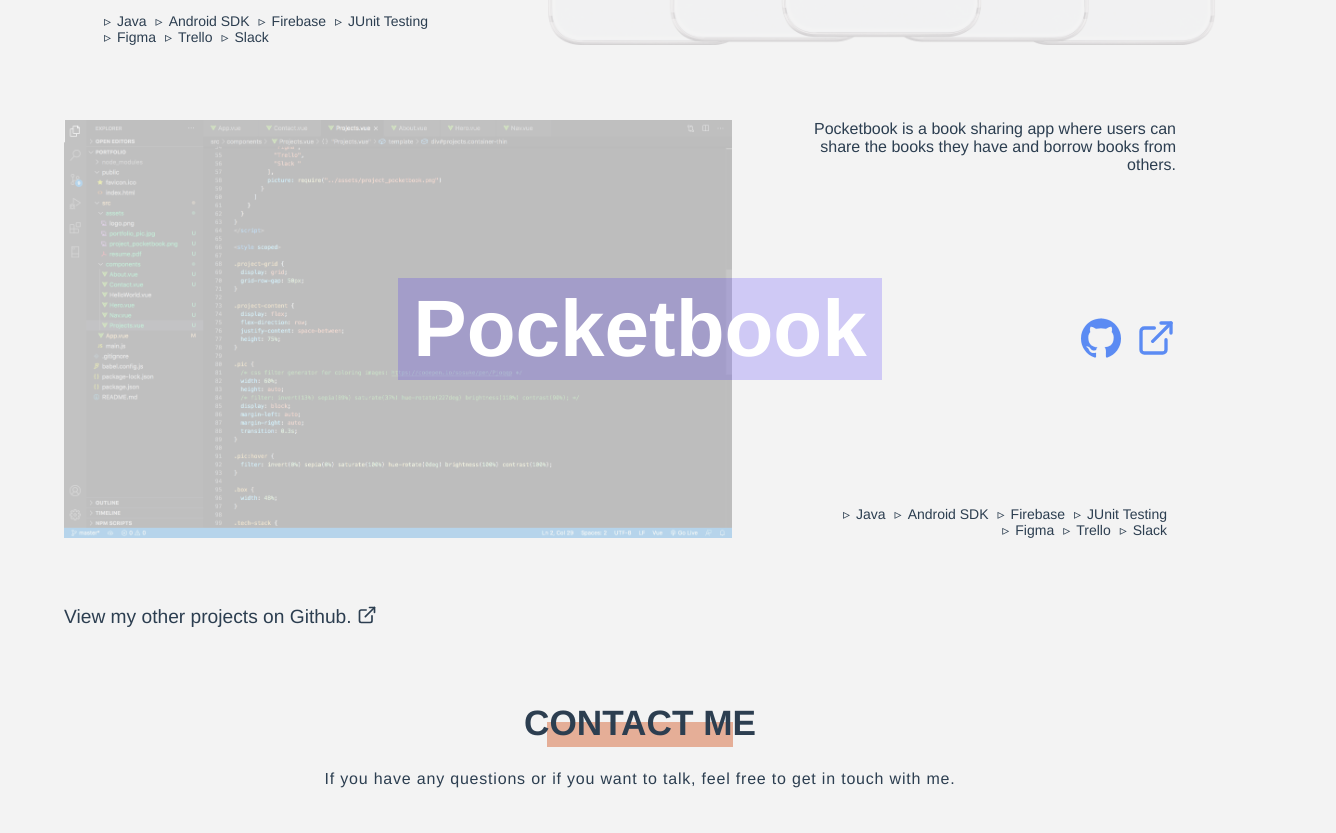
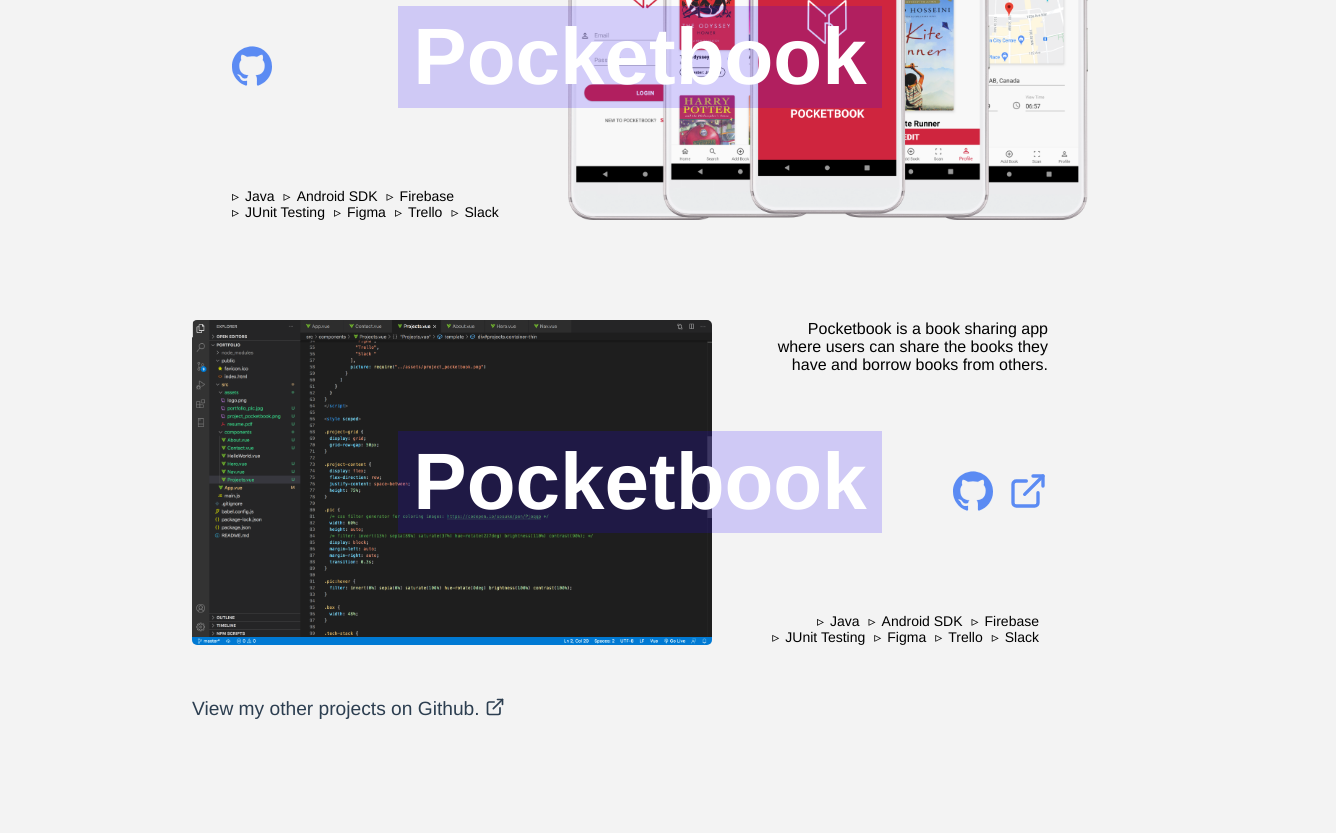
Before and after one commit to aakindel/portfolio, a Vue app: page /#/ in a window 1280 px wide. Before the commit this address led to /#/about. Shown: the part 1960-2793 px from the top of the page, 1336 px wide, since content can reach past the window. Built offline with nearby package versions, Linux system fonts and the light colour scheme.

Commit message:
update containerization

```diff
--- a/src/assets/_global.scss
+++ b/src/assets/_global.scss
@@ -13,8 +13,10 @@
 
 :root {
   --text-color: #2c3e50;
+  --sharp-text-color: #000000;
   --active-text-color: #f1f0f0;
   --bg-color: #f3f3f3;
+  --bg-color-faded: #f3f3f3d2;
   --accent-color: #e06d2a;
   --light-accent-color: #d3511a6c;
   // --light-accent-color: #eeb99b;
@@ -23,7 +25,9 @@
 
 :root.dark-mode {
   --text-color: #d9dee2;
+  --sharp-text-color: var(--text-color);
   --bg-color: #212121;
+  --bg-color-faded: #212121d2;
   --accent-color: #c45e24;
 }
 
@@ -37,29 +41,22 @@
 .container {
   width: 90%;
   margin: 0 auto;
+  max-width: 1000px;
 }
 
-// .container-thin {
-//   width: 70%;
-//   margin: 0 auto;
-// }
-
-// @media (min-width: 1080px) {
-//   .container {
-//     width: 70%;
-//   }
-//   .container-thin {
-//     width: 70%;
-//   }
-// }
+.container-thin {
+  width: 70%;
+  margin: 0 auto;
+}
 
 .sh_container {
   margin-top: 75px;
-  margin-bottom: 25px;
+  margin-bottom: 40px;
 }
 
 .section-heading {
   font-size: 2.2rem;
+  letter-spacing: 1px;
   position: relative;
   text-transform: uppercase;
   color: var(--text-color);
@@ -78,6 +75,22 @@
   width: 90%;
   top: 50%;
   z-index: -1;
+}
+
+@media (min-width: 1080px) {
+  .container {
+    width: 70%;
+  }
+  .container-thin {
+    width: 70%;
+  }
+  .sh_container {
+    margin-top: 175px;
+    margin-bottom: 75px;
+  }
+  .section-heading {
+    font-size: 2.7rem;
+  }
 }
 
 .sh_left {
--- a/src/components/About.vue
+++ b/src/components/About.vue
@@ -95,6 +95,12 @@
     margin: 0 auto;
   }
 
+@media (min-width: 1080px) {
+  .sh_container {
+    margin-top: 125px;
+  }
+}
+
   .img-box {
     position: relative;
     margin: auto 0;
--- a/src/components/Contact.vue
+++ b/src/components/Contact.vue
@@ -21,13 +21,15 @@
 
 p {
   text-align: center;
-  width: 70%;
+  width: 75%;
   font-size: 1rem;
   font-weight: 400;
   line-height: 1.4rem;
   letter-spacing: 0.05rem;
 }
 
-
+.sh_container {
+  margin-bottom: 35px;
+}
 
 </style>
--- a/src/components/Hero.vue
+++ b/src/components/Hero.vue
@@ -43,4 +43,16 @@
   margin-right: 20px;
 }
 
+@media (min-width: 1072px) {
+  .heading {
+    font-size: clamp(2.0rem, 5.3vw, 4rem);
+  }
+}
+
+@media (min-width: 1380px) {
+  .heading {
+    font-size: clamp(2.0rem, 5.8vw, 4rem);
+  }
+}
+
 </style>
--- a/src/components/Projects.vue
+++ b/src/components/Projects.vue
@@ -8,7 +8,7 @@
           <span class="project-span"><h2 class="project-name">{{project.name}}</h2></span>
         </div>
         <div class="box word-box">
-          <span class="mobile-project-name">{{project.name}}</span>
+          <span class="mobile-project-name" :style="!(index % 2) ? {'text-align': 'left'} : {'text-align': 'right'}">{{project.name}}</span>
           <p class="wbp" :style="!(index % 2) ? {'text-align': 'left'} : {'text-align': 'right'}">{{project.description}}</p>
           <p class="external-links"
                    :style="!(index % 2) ? {'justify-content': 'flex-start'} : {'justify-content': 'flex-end'}"
@@ -31,11 +31,11 @@
         </div>
       </div>
     </div>
-    <a class="view-other" href="https://github.com/aakindel?tab=repositories" target="_blank">
-      <p>View my other projects on Github. <external class="svg-icon-stroke down-icon"></external></p>
-    </a>
+    <span class="view-other">
+    <a href="https://github.com/aakindel?tab=repositories" target="_blank">
+      <span>View my other projects on Github. <external class="svg-icon-stroke down-icon"></external></span>
+    </a></span>
   </div>
-  <div class="spacer"></div>
 </template>
 
 <script>
@@ -95,7 +95,7 @@
 
 .project-grid {
   display: grid;
-  grid-row-gap: 35px;
+  grid-row-gap: 65px;
   // grid-template-rows: 100px 1fr 100px;
   // grid-template-columns: 150px 1fr 150px;
 }
@@ -128,7 +128,30 @@
   max-width: 100%;
   display: block;
   transition: 0.3s;
-  opacity: 0.25;
+  border-radius: 5px;
+  filter: grayscale(40%) blur(0.6px);
+  // opacity: 0.25;
+  z-index: -2;
+}
+
+.img-box {
+  position: relative;
+}
+
+.img-box::before {
+  content: '';
+  display: block;
+  border-radius: 4px;
+  position: absolute;
+  height: 100%;
+  width: 100%;
+  background: var(--bg-color-faded);
+  z-index: 1;
+}
+
+.project-content:hover {
+  filter: grayscale(0%) blur(0px);
+  // opacity: 0.25;
   z-index: -2;
 }
 
@@ -138,6 +161,7 @@
   flex-direction: column;
   justify-content: space-between;
   gap: space-between;
+  color: var(--sharp-text-color);
   // margin-top: 15px;
   padding: 0 40px;
   z-index: 2;
@@ -159,7 +183,10 @@
 
 .view-other {
   display: block;
-  margin-top: 65px;
+  margin-top: 50px;
+}
+
+.view-other a {
   font-size: 1.2rem;
   text-decoration: none;
   color: var(--text-color);
@@ -176,7 +203,7 @@
   color: var(--primary-color);
 }
 
-.icon:hover, .view-other:hover {
+.icon:hover, .view-other a:hover {
   color: var(--accent-color);
 }
 
@@ -184,6 +211,7 @@
   list-style-type: none;
   display: flex;
   flex-wrap: wrap;
+  // background: #7bcbfaa2;
   // margin-top: auto;
   font-size: 14px;
 }
@@ -207,7 +235,7 @@
 
   .project-grid {
     display: grid;
-    grid-row-gap: 75px;
+    grid-row-gap: 100px;
   }
 
   .project-content {
@@ -252,7 +280,13 @@
     margin-left: auto;
     margin-right: auto;
     transition: 0.3s;
+    filter: grayscale(0%) blur(0px);
+    opacity: 1;
     z-index: -2;
+  }
+
+  .img-box::before {
+    display: none;
   }
 
   .word-box {
@@ -274,14 +308,6 @@
     width: 58%;
     display: flex;
     align-items: center;
-  }
-
-  .view-other {
-    display: block;
-    margin-top: 65px;
-    font-size: 1.2rem;
-    text-decoration: none;
-    color: var(--text-color);
   }
 
   .down-icon {
```
